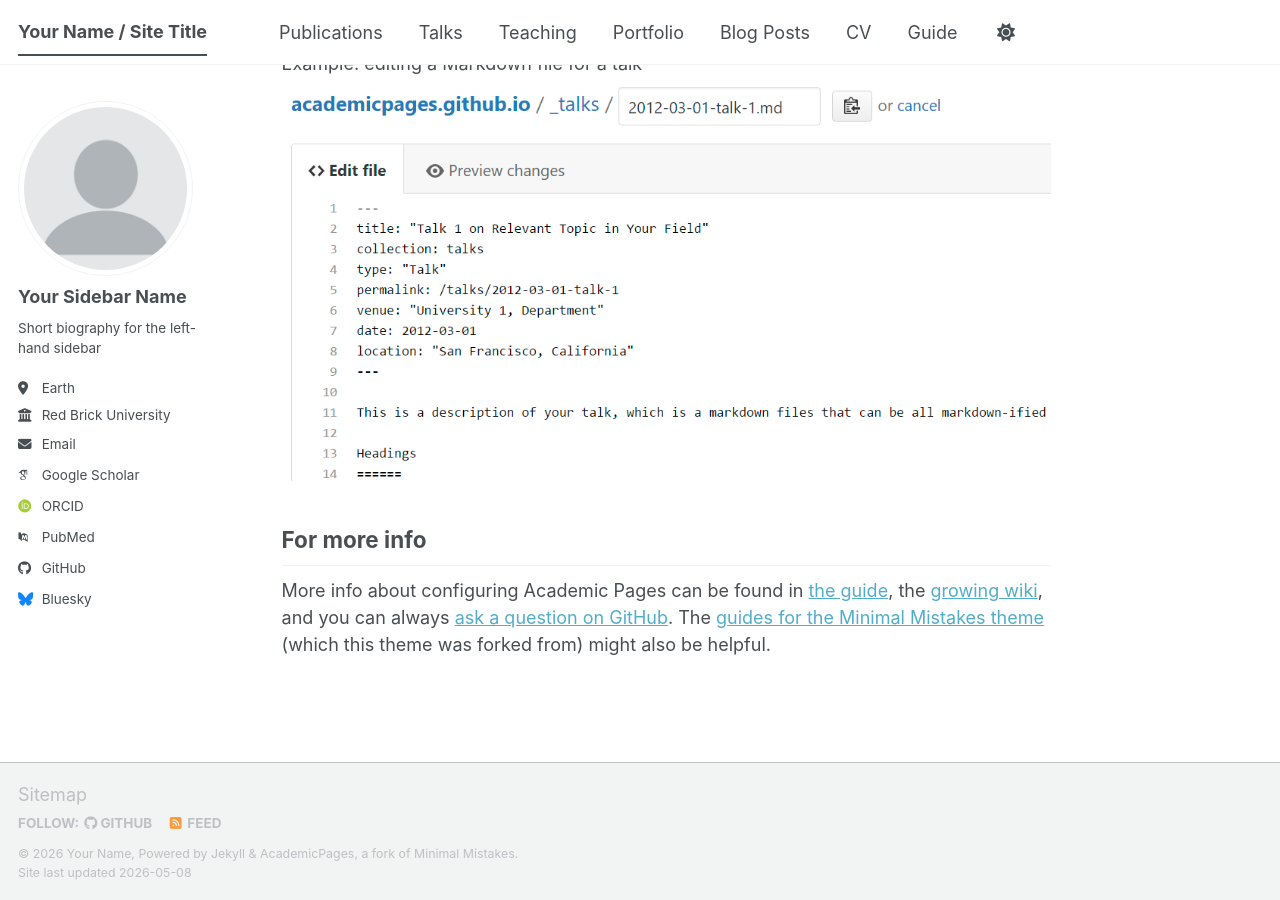
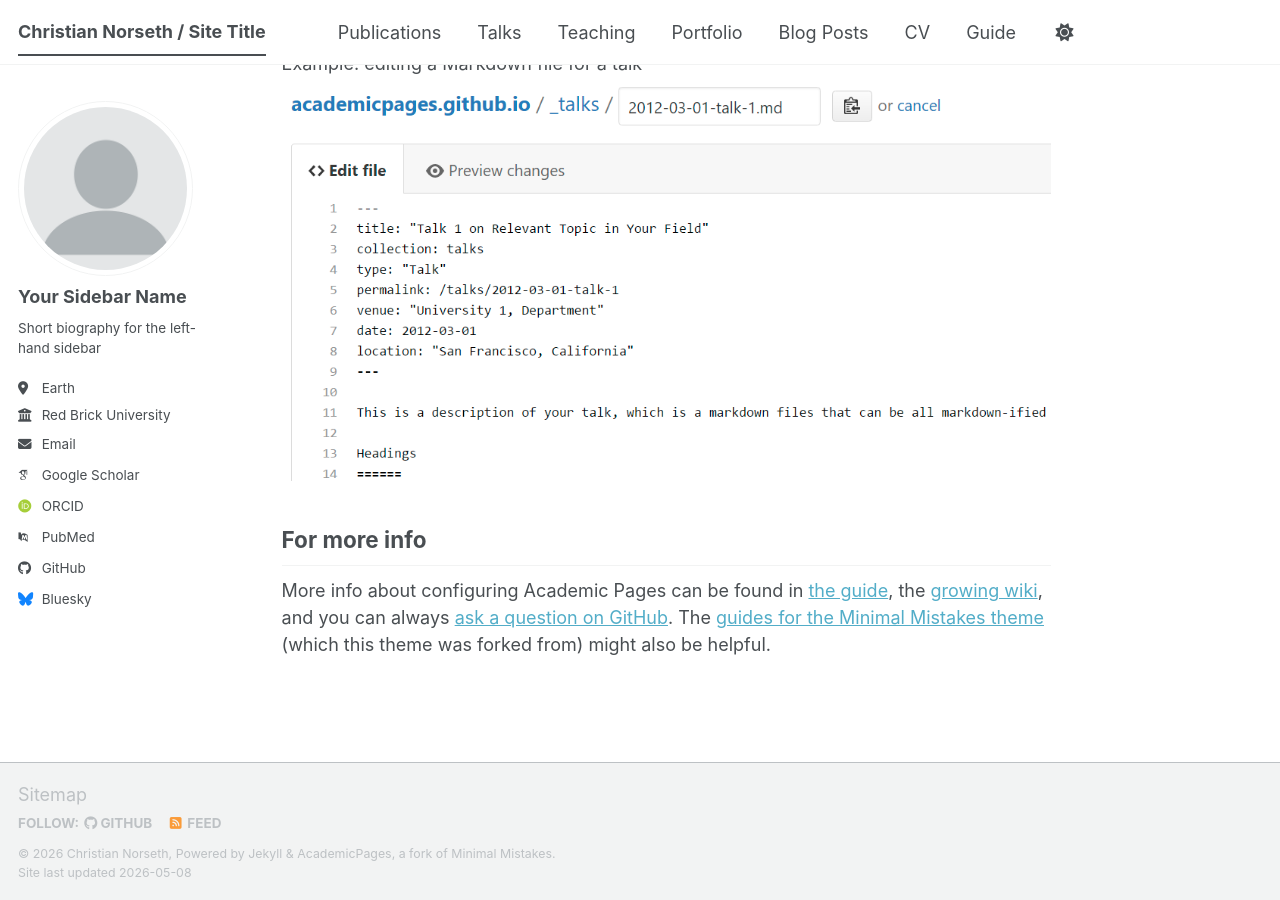
Before and after one commit to chrisnorseth/chrisnorseth.github.io, a Jekyll site: the page built from _pages/about.md, in a window 1280 px wide and 900 px high, scrolled down 2720 px. Built offline with Jekyll 4.4.1, drawn with Linux system fonts in a browser that asks for light colours; some web fonts are replaced; a script bundle is joined from its source files by our own code; library files that are not in the unit come from our copies.

Commit message:
Update _config.yml

```diff
--- a/_config.yml
+++ b/_config.yml
@@ -9,11 +9,11 @@
 # Basic Site Settings
 locale                   : "en-US"
 site_theme               : "default" # The available themes options are "default", "air", "sunrise", "mint", "dirt" and "contrast"
-title                    : "Your Name / Site Title"
+title                    : "Christian Norseth / Site Title"
 title_separator          : "-"
-name                     : &name "Your Name"
+name                     : &name "Christian Norseth"
 description              : &description "Your Name's academic portfolio"   # Update this with a general description of your site, this is the default if not overridden by a page
-url                      : https://academicpages.github.io # The base hostname & protocol for your site e.g. "https://[your GitHub username].github.io",
+url                      : https://chrisnorseth.github.io # The base hostname & protocol for your site e.g. "https://[your GitHub username].github.io",
                                                            # or if you already have some other page hosted on Github then use "https://[your GitHub username].github.io/[Your Repo Name]"
 baseurl                  : "" # the subpath of your site, e.g. "/blog"
 repository               : "academicpages/academicpages.github.io"
```
